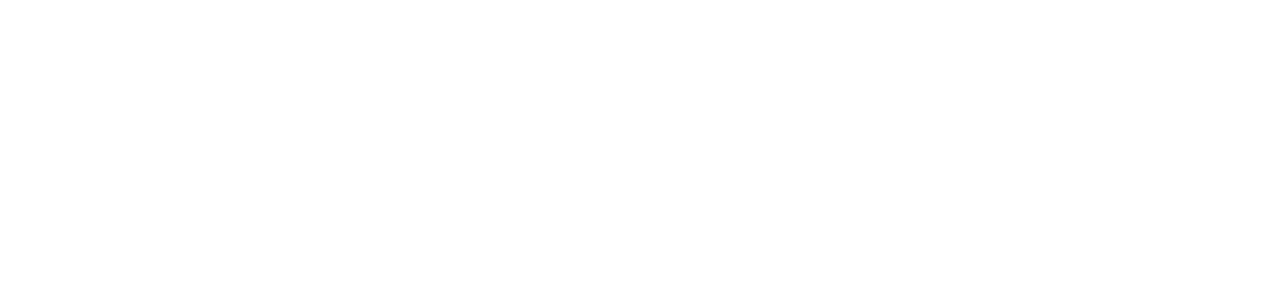
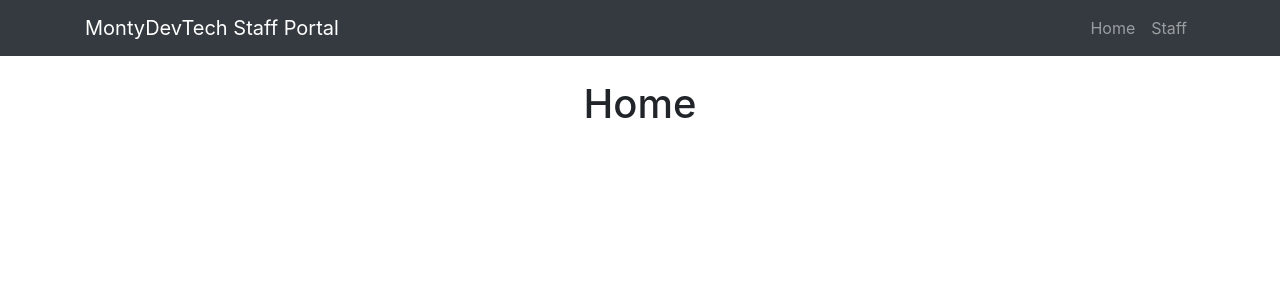
Before and after one commit to MontyTobois/Auth-Okta, a React (Create React App) app: page / in a window 1280 px wide. Shown: the top 300 px of the page. Built offline with nearby package versions, Linux system fonts and the light colour scheme.

Commit message:
feat: Used the router feature on app.

```diff
--- a/src/App.js
+++ b/src/App.js
@@ -1,13 +1,27 @@
 import React, { Component } from 'react';
+import { BrowserRouter as Router, Route } from 'react-router-dom';
+import { Security, SecureRoute, ImplicitCallback } from  '@okta/okta-react'
 
 import './App.css';
+
+import Navbar from './components/layout/Navbar';
+import Home from './components/pages/Home';
+import Staff from './components/pages/Staff';
+
 
 class App extends Component {
   render() {
     return (
-      <div className="App">
+      <Router>
+        <div className="App">
+       <Navbar />
+      <div className="container">
+        <Route path="/" exact={true} component={Home} />
+         <Route path="/staff" exact={true} component={Staff} />
+      </div>
 
       </div>
+      </Router>
     );
   }
 }
--- /dev/null
+++ b/src/components/pages/Home.jsx
@@ -0,0 +1,9 @@
+import React from 'react'
+
+export default function Home() {
+  return (
+    <div>
+      <h1>Home</h1>
+    </div>
+  )
+}
--- /dev/null
+++ b/src/components/pages/Staff.jsx
@@ -0,0 +1,9 @@
+import React from 'react'
+
+export default function Staff() {
+  return (
+    <div>
+      <h1>Staff</h1>
+    </div>
+  )
+}
```
